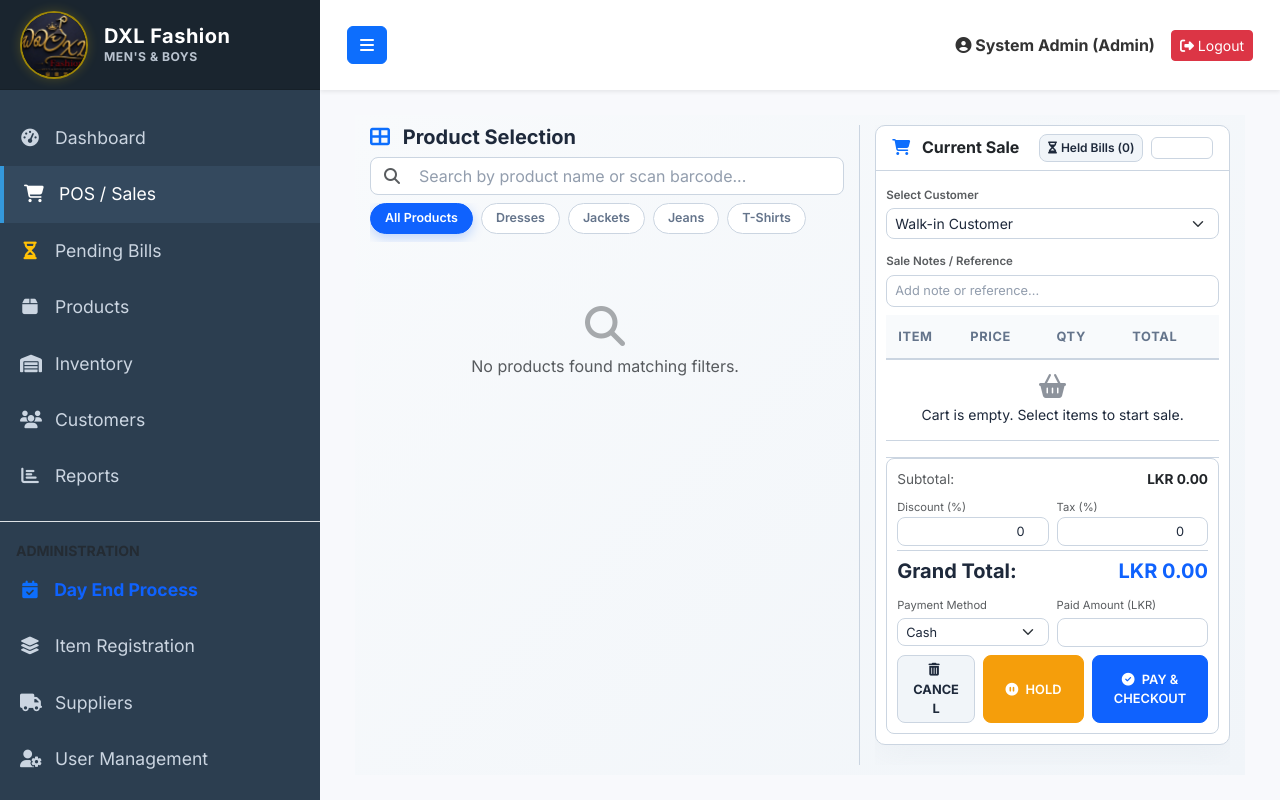
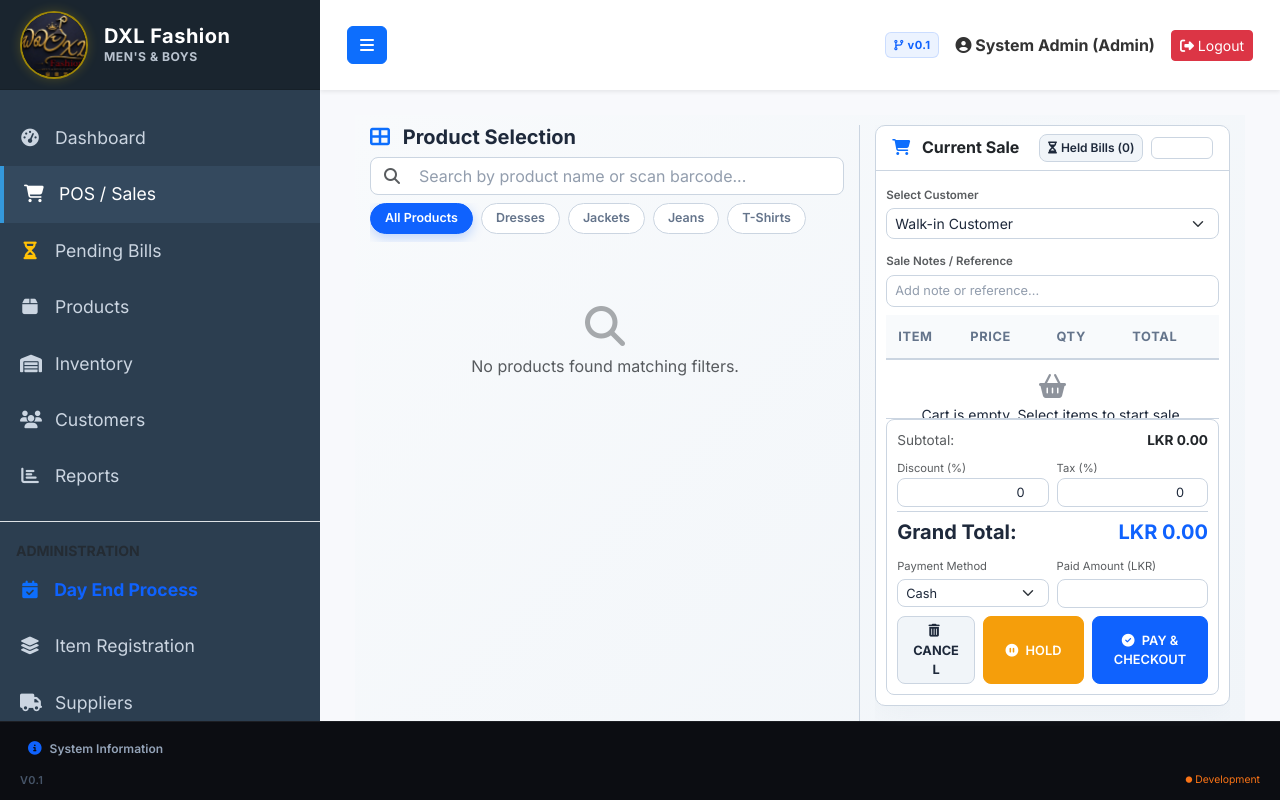
Before and after one commit to sankaadikaramNW/POS-system, a PHP site: page /sales.php in a window 1280 px wide. Run offline with PHP 8.4, Linux system fonts and the light colour scheme; a user stored in the database is signed in; data comes from the database, SQL or seed files in the repository; data that the repository does not hold is empty.

Commit message:
feat: implement global UI layout components including header, sidebar, and footer with centralized configuration.

```diff
--- /dev/null
+++ b/config/app.php
@@ -0,0 +1,18 @@
+<?php
+/**
+ * config/app.php — Centralized Application Configuration
+ *
+ * ALL version/build/environment metadata lives here.
+ * To update the version across the ENTIRE system, change APP_VERSION below.
+ */
+
+// ── Version & Build ────────────────────────────────────────────────────────
+define('APP_NAME',        'DXL Fashion POS');
+define('APP_VERSION',     'v0.1');
+define('APP_BUILD_DATE',  '2026-06-02');           // ISO 8601 (YYYY-MM-DD)
+define('APP_ENVIRONMENT', getenv('APP_ENV') ?: 'Development'); // Override via env var in production
+
+// ── Derived display strings (used in views) ────────────────────────────────
+define('APP_VERSION_LABEL',   APP_NAME . ' | Version ' . APP_VERSION);
+define('APP_COPYRIGHT',       '&copy; ' . date('Y') . ' ' . APP_NAME . ' | Version ' . APP_VERSION);
+define('APP_SHORT_VERSION',   'Version ' . APP_VERSION);   // for login page
--- a/includes/footer.php
+++ b/includes/footer.php
@@ -1,10 +1,49 @@
+<?php
+// includes/footer.php
+// APP_VERSION constants are already loaded via header.php → config/app.php
+// For pages that include footer without header (edge cases), guard with a check.
+if (!defined('APP_VERSION')) {
+    require_once __DIR__ . '/../config/app.php';
+}
+?>
             </div> <!-- End Main Content Container -->
+
+            <!-- ── Global Footer Bar ─────────────────────────────────────── -->
+            <footer class="pos-global-footer" style="
+                border-top: 1px solid rgba(255,255,255,0.07);
+                background: #0c0d12;
+                padding: 10px 35px;
+                display: flex;
+                align-items: center;
+                justify-content: space-between;
+                flex-wrap: wrap;
+                gap: 6px;
+                font-size: 0.75rem;
+                color: #64748b;
+            ">
+                <span>
+                    <?= APP_COPYRIGHT ?>
+                </span>
+                <span class="d-flex align-items-center gap-2">
+                    <span style="color:#334155;">
+                        <i class="fas fa-code-branch me-1" style="color:#0f62fe;font-size:.65rem;"></i><?= APP_SHORT_VERSION ?>
+                    </span>
+                    <span style="color:#334155;">|</span>
+                    <span style="color:#<?= APP_ENVIRONMENT === 'Production' ? '22c55e' : 'f97316' ?>;">
+                        <i class="fas fa-circle" style="font-size:.45rem;vertical-align:middle;"></i>
+                        <?= APP_ENVIRONMENT ?>
+                    </span>
+                    <span style="color:#334155;">|</span>
+                    <span>Build <?= APP_BUILD_DATE ?></span>
+                </span>
+            </footer>
+
         </div> <!-- End Page Content -->
     </div> <!-- End Wrapper -->
 
     <!-- Bootstrap 5 JS Bundle -->
     <script src="https://cdn.jsdelivr.net/npm/bootstrap@5.3.0/dist/js/bootstrap.bundle.min.js"></script>
-    <!-- jQuery (Needed for some AJAX easily, optional but helpful) -->
+    <!-- jQuery -->
     <script src="https://code.jquery.com/jquery-3.7.0.min.js"></script>
     <!-- Custom JS -->
     <script src="assets/js/main.js"></script>
--- a/includes/header.php
+++ b/includes/header.php
@@ -7,6 +7,9 @@ if(!isset($_SESSION['user_id'])) {
     header("Location: login.php");
     exit();
 }
+
+// App configuration (version, name, environment)
+require_once __DIR__ . '/../config/app.php';
 
 // Prevent browser from caching protected pages — forces fresh request on back button
 header("Cache-Control: no-store, no-cache, must-revalidate, max-age=0");
@@ -40,8 +43,14 @@ header("Expires: Sat, 01 Jan 2000 00:00:00 GMT");
                         <i class="fas fa-bars"></i>
                     </button>
 
-                    <div class="ms-auto d-flex align-items-center">
-                        <span class="me-3 fw-bold"><i class="fas fa-user-circle"></i> <?= htmlspecialchars($_SESSION['full_name'] ?? 'User'); ?> (<?= ucfirst(htmlspecialchars($_SESSION['role'] ?? '')) ?>)</span>
+                    <div class="ms-auto d-flex align-items-center gap-3">
+                        <!-- Version badge in topbar -->
+                        <span class="d-none d-lg-inline-flex align-items-center gap-1 px-2 py-1 rounded"
+                              style="background:rgba(15,98,254,.08);border:1px solid rgba(15,98,254,.15);font-size:.7rem;font-weight:700;color:#0f62fe;letter-spacing:.03em;">
+                            <i class="fas fa-code-branch" style="font-size:.65rem;"></i>
+                            <?= APP_VERSION ?>
+                        </span>
+                        <span class="fw-bold"><i class="fas fa-user-circle"></i> <?= htmlspecialchars($_SESSION['full_name'] ?? 'User'); ?> (<?= ucfirst(htmlspecialchars($_SESSION['role'] ?? '')) ?>)</span>
                         <a href="logout.php" class="btn btn-danger btn-sm"><i class="fas fa-sign-out-alt"></i> Logout</a>
                     </div>
                 </div>
--- a/includes/sidebar.php
+++ b/includes/sidebar.php
@@ -70,4 +70,26 @@ $role = $_SESSION['role'] ?? 'cashier';
         </li>
         <?php endif; ?>
     </ul>
+
+    <!-- Sidebar Version Footer -->
+    <div style="position:absolute;bottom:0;left:0;right:0;padding:12px 20px;border-top:1px solid rgba(255,255,255,0.07);background:#0c0d12;">
+        <?php if ($role === 'admin'): ?>
+        <a href="system_info.php" style="display:flex;align-items:center;gap:8px;text-decoration:none;margin-bottom:8px;padding:6px 8px;border-radius:8px;transition:background .2s;" onmouseover="this.style.background='rgba(15,98,254,.12)'" onmouseout="this.style.background='transparent'">
+            <i class="fas fa-info-circle" style="color:#0f62fe;font-size:.85rem;"></i>
+            <span style="font-size:.75rem;color:#94a3b8;font-weight:600;">System Information</span>
+        </a>
+        <?php endif; ?>
+        <div style="display:flex;align-items:center;justify-content:space-between;">
+            <span style="font-size:.68rem;color:#475569;font-weight:600;text-transform:uppercase;letter-spacing:.04em;">
+                <?php if (defined('APP_VERSION')) echo APP_VERSION; ?>
+            </span>
+            <span style="font-size:.65rem;color:#334155;">
+                <?php if (defined('APP_ENVIRONMENT') && APP_ENVIRONMENT !== 'Production'): ?>
+                <span style="color:#f97316;"><i class="fas fa-circle" style="font-size:.4rem;vertical-align:middle;"></i> <?= APP_ENVIRONMENT ?></span>
+                <?php else: ?>
+                <span style="color:#22c55e;"><i class="fas fa-circle" style="font-size:.4rem;vertical-align:middle;"></i> Production</span>
+                <?php endif; ?>
+            </span>
+        </div>
+    </div>
 </nav>
```
Also changed, not shown: login.php (+16 -0 lines).
